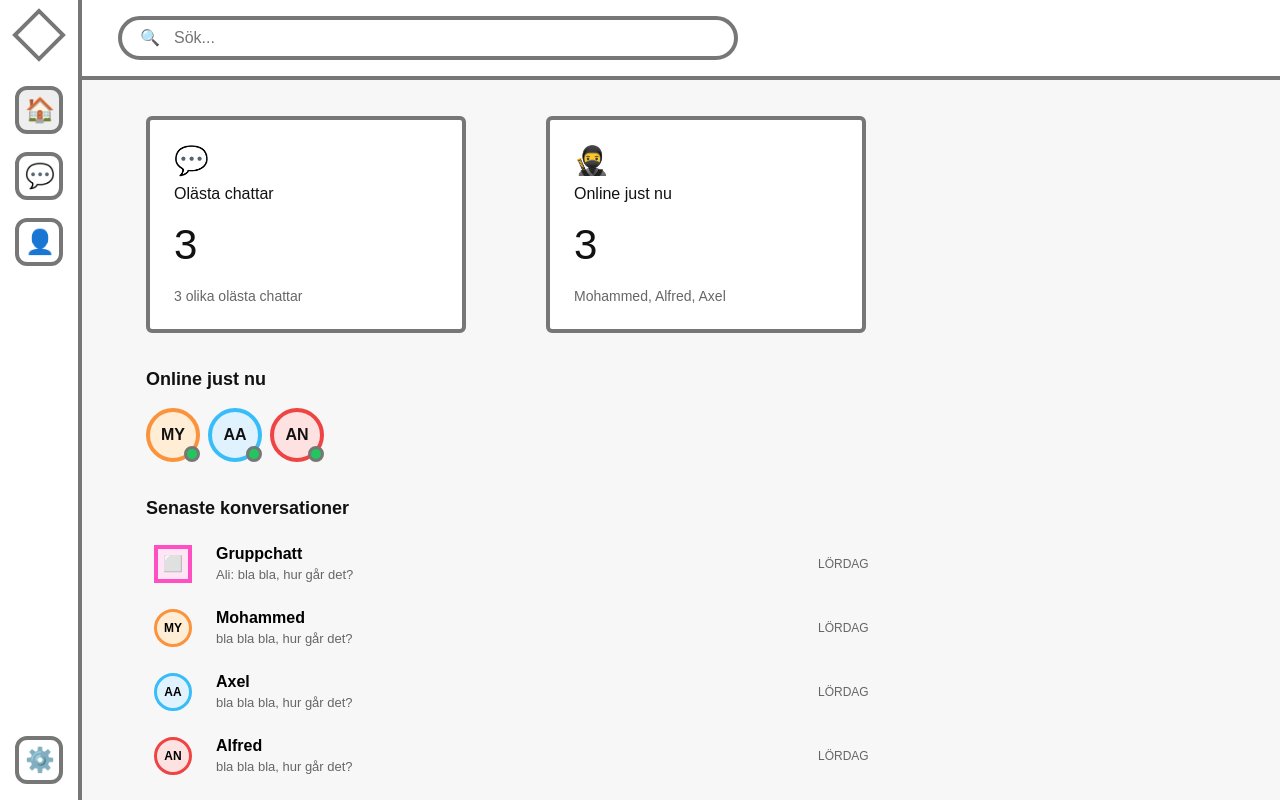
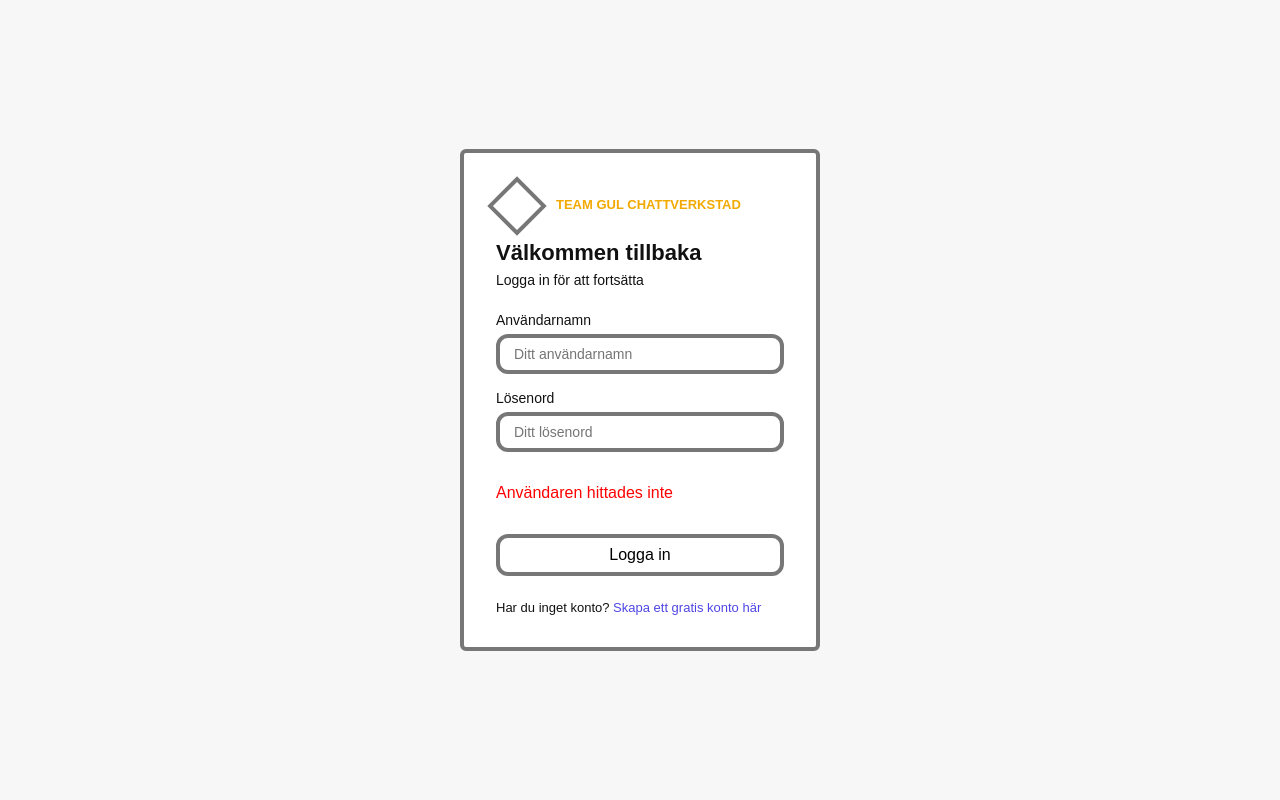
Before and after one commit to axelgandersson/Agila-Meddelanden, a React (Vite) app in the folder FrontEnd/: page / in a window 1280 px wide. Both pictures are taken after a click on the button "Logga in". Built offline with nearby package versions, Linux system fonts and the light colour scheme; no server answers.

Commit message:
feat: integrera Supabase autentisering
- Skapade auth.ts med loginWithUsername och logout funktioner
- Uppdaterade LoginPage att använda användarnamn istället för email
- Kopplade inloggningsformulär till Supabase via get_email_by_username RPC

```diff
--- /dev/null
+++ b/FrontEnd/src/lib/auth.ts
@@ -0,0 +1,30 @@
+import { supabase } from "./supabase";
+
+export async function loginWithUsername(username: string, password: string) {
+  // Hämta email via username
+  const { data: email, error: lookupError } = await supabase.rpc(
+    "get_email_by_username",
+    { p_username: username }
+  );
+
+  if (lookupError || !email) {
+    return { error: "Användaren hittades inte" };
+  }
+
+  // Logga in med email + lösenord
+  const { data, error } = await supabase.auth.signInWithPassword({
+    email,
+    password,
+  });
+
+  if (error) {
+    return { error: "Fel lösenord" };
+  }
+
+  return { data };
+}
+
+export async function logout() {
+  const { error } = await supabase.auth.signOut();
+  return { error };
+}
--- a/FrontEnd/src/pages/LoginPage.tsx
+++ b/FrontEnd/src/pages/LoginPage.tsx
@@ -1,15 +1,36 @@
+import { useState } from "react";
+import { loginWithUsername } from "../lib/auth";
+
 type LoginPageProps = {
   onLogin: () => void;
 };
 
 export function LoginPage({ onLogin }: LoginPageProps) {
+  const [username, setUsername] = useState("");
+  const [password, setPassword] = useState("");
+  const [error, setError] = useState("");
+  const [loading, setLoading] = useState(false);
+
+  const handleLogin = async () => {
+    setLoading(true);
+    setError("");
+
+    const { error } = await loginWithUsername(username, password);
+
+    if (error) {
+      setError(error);
+    } else {
+      onLogin(); // ← anropar funktionen vid lyckad inloggning
+    }
+
+    setLoading(false);
+  };
+
   return (
     <main className="login-page">
       <section className="login-card">
         <div className="logo-diamond"></div>
-
         <p className="brand-text">TEAM GUL CHATTVERKSTAD</p>
-
         <h1>Välkommen tillbaka</h1>
         <p className="login-subtitle">Logga in för att fortsätta</p>
 
@@ -18,17 +39,29 @@ export function LoginPage({ onLogin }: LoginPageProps) {
           onSubmit={(event) => event.preventDefault()}
         >
           <label>
-            E-postadress
-            <input type="email" defaultValue="Ali@gmail.com" />
+            Användarnamn
+            <input
+              type="text"
+              placeholder="Ditt användarnamn"
+              value={username}
+              onChange={(e) => setUsername(e.target.value)}
+            />
           </label>
 
           <label>
             Lösenord
-            <input type="password" defaultValue="password123" />
+            <input
+              type="password"
+              placeholder="Ditt lösenord"
+              value={password}
+              onChange={(e) => setPassword(e.target.value)}
+            />
           </label>
 
-          <button type="button" onClick={onLogin}>
-            Logga in
+          {error && <p style={{ color: "red" }}>{error}</p>}
+
+          <button type="button" onClick={handleLogin} disabled={loading}>
+            {loading ? "Loggar in..." : "Logga in"}
           </button>
         </form>
 
```
Also changed, not shown: 1 other file (tests, documents, lock files or other folders).
